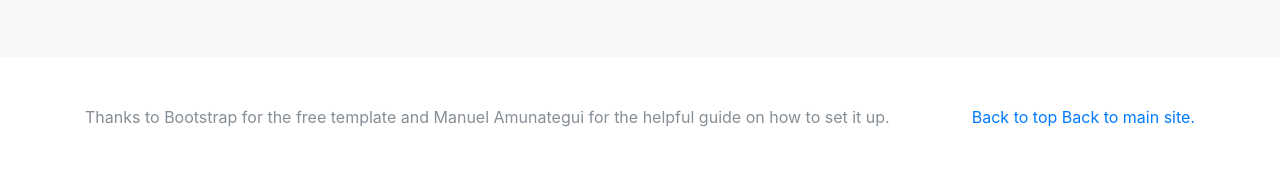
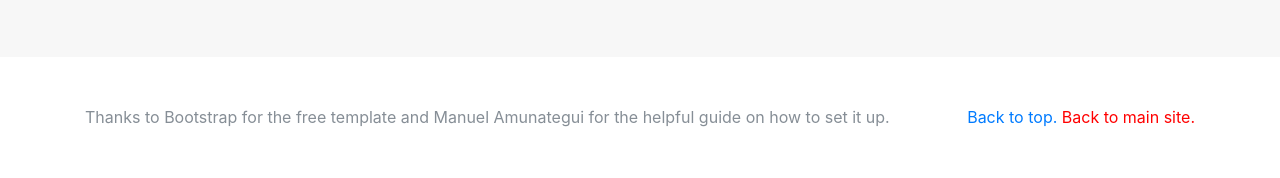
Before and after one commit to rohansmehta/rohansmehta.github.io, a Jekyll site: the page art/index.html, which Jekyll copies as it is, in a window 1280 px wide. Shown: the part 1565-1743 px from the top of the page. Built offline with Jekyll 4.4.1, drawn with Linux system fonts in a browser that asks for light colours; nearby versions of some CDN libraries.

Commit message:
more stuff

```diff
--- a/art/index.html
+++ b/art/index.html
@@ -124,8 +124,8 @@
     <footer class="text-muted">
       <div class="container">
         <p class="float-right">
-          <a href="#">Back to top</a>
-          <a href="/">Back to main site.</a>
+          <a href="#">Back to top. </a>
+          <a href="/" style="color:#FF0000;">Back to main site.</a>
         </p>
         <p>Thanks to Bootstrap for the free template and Manuel Amunategui for the helpful guide on how to set it up.</p>
       </div>
```
